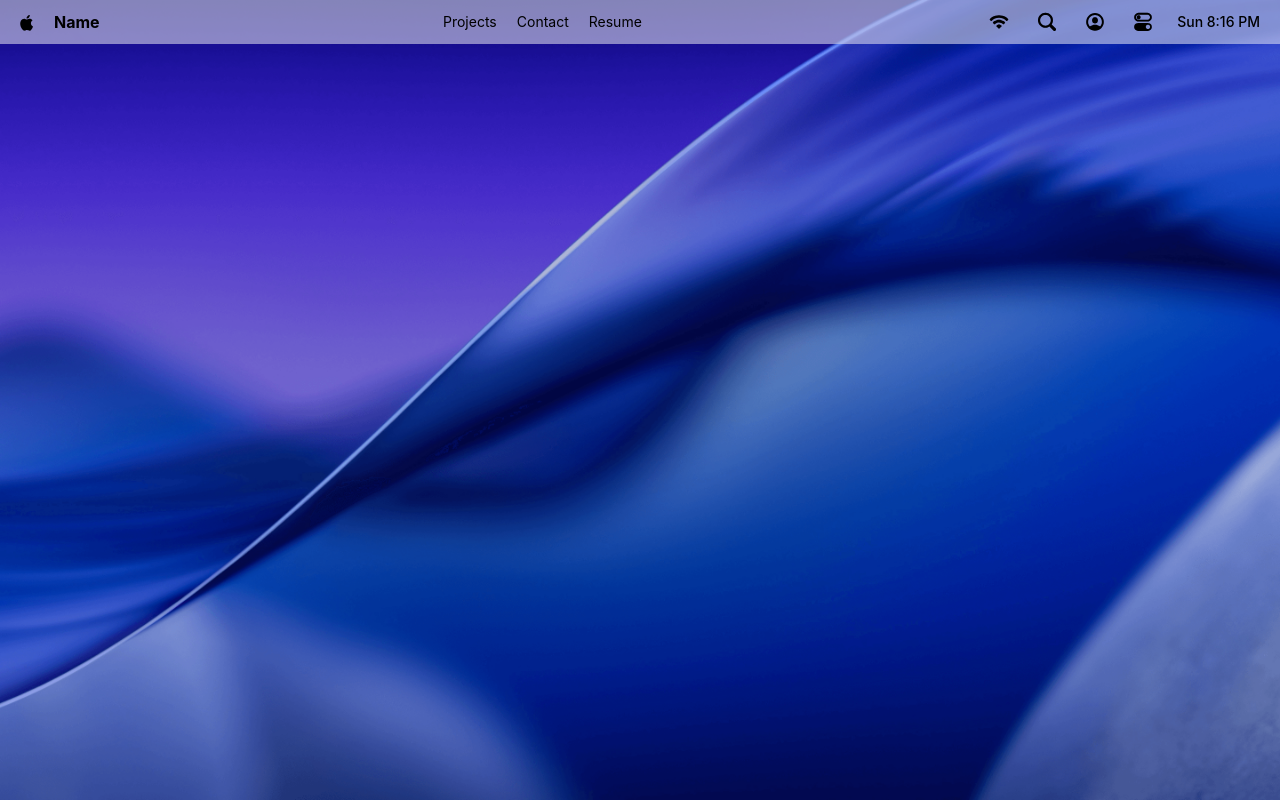
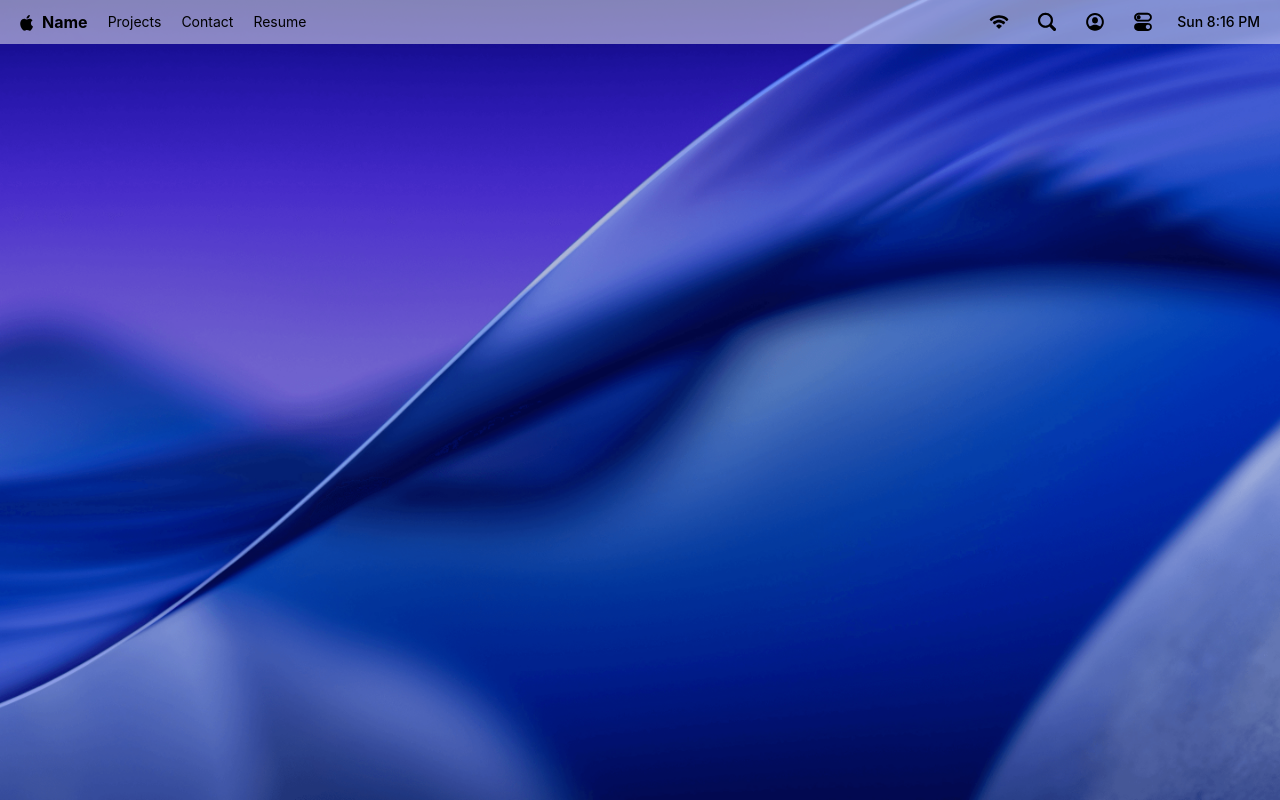
Before and after one commit to Adham-ashraf2/Mac-Style, a React (Vite) app: page / in a window 1280 px wide. Built offline with nearby package versions, Linux system fonts and the light colour scheme; a web font is replaced by a local one.

Commit message:
NavBar-Fix

```diff
--- a/src/components/Navbar.jsx
+++ b/src/components/Navbar.jsx
@@ -10,7 +10,7 @@ const Navbar = () => {
 
   return (
     <nav>
-      <div>
+      <div className="brand">
         <img src={logo} alt="logo" />
         <p className="font-bold">Name</p>
       </div>
--- a/src/index.css
+++ b/src/index.css
@@ -37,18 +37,22 @@ body {
   }
 
   nav {
-    @apply flex justify-between items-center bg-white/50 backdrop-blur-3xl p-2 px-5 select-none;
+    @apply flex items-center bg-white/50 backdrop-blur-3xl p-2 px-5 select-none;
 
     div {
       @apply flex items-center max-sm:w-full max-sm:justify-center gap-5;
 
+      &.brand {
+        @apply gap-2;
+      }
+
       &:last-child {
-        @apply max-sm:hidden;
+        @apply ml-auto max-sm:hidden;
       }
     }
 
     ul {
-      @apply flex items-center gap-5 max-sm:hidden;
+      @apply flex items-center gap-5 ml-5 max-sm:hidden;
 
       p {
         @apply text-sm cursor-pointer hover:underline transition-all;
```
